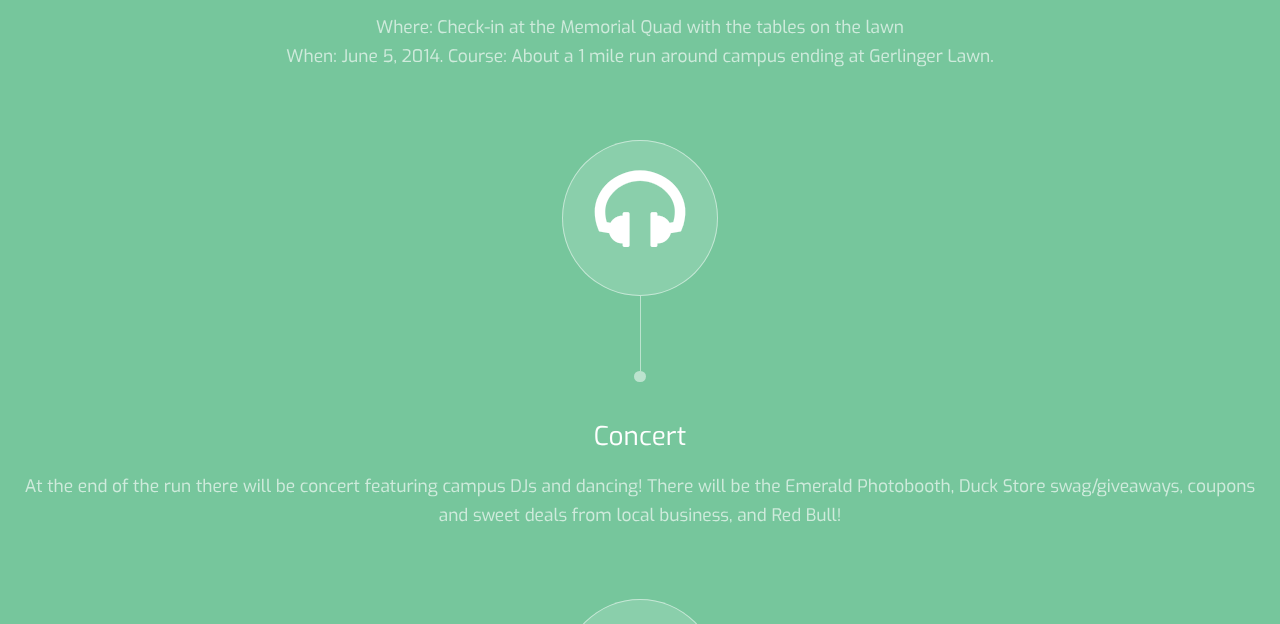
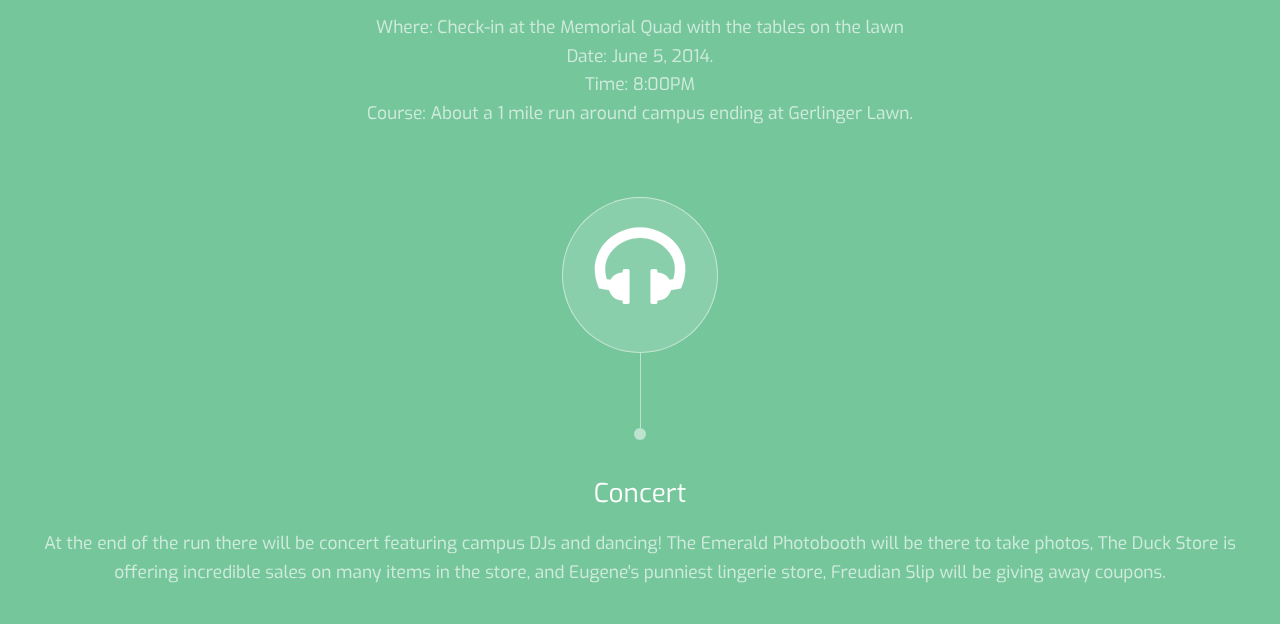
Before and after one commit to dailyemerald/undierun, a plain HTML site: page index.html in a window 1280 px wide. Shown: the part 1753-2377 px from the top of the page. Drawn offline with Linux system fonts and the light colour scheme.

Commit message:
Copy Changes

```diff
--- a/index.html
+++ b/index.html
@@ -1,9 +1,4 @@
 <!DOCTYPE HTML>
-<!--
-	Tessellate 1.0 by HTML5 UP
-	html5up.net | @n33co
-	Free for personal and commercial use under the CCA 3.0 license (html5up.net/license)
--->
 <html>
 	<head>
 		<title>Undie Run</title>
@@ -27,13 +22,6 @@
 
 		<!-- Header -->
 			<section id="header" class="dark">
-				<!-- <header>
-					<h1>Welcome to Tessellate</h1>
-					<p>A free responsive site template by <a href="http://html5up.net/">HTML5 UP</a></p>
-				</header>
-				<footer>
-					<a href="#first" class="button scrolly">Proceed to second phase</a>
-				</footer>-->
 			</section>
 
 		<!-- First -->
@@ -67,7 +55,8 @@
 										<h3>Undie Run</h3>
 									</header>
 									<p>Where: Check-in at the Memorial Quad with the tables on the lawn <br>
-										When: June 5, 2014.
+										Date: June 5, 2014.<br>
+										Time: 8:00PM<br>
 										Course: About a 1 mile run around campus ending at Gerlinger Lawn.
 
 								</p>
@@ -79,7 +68,7 @@
 									<header>
 										<h3>Concert</h3>
 									</header>
-									<p>At the end of the run there will be concert featuring campus DJs and dancing! There will be the Emerald Photobooth, Duck Store swag/giveaways, coupons and sweet deals from local business, and Red Bull!</p>
+									<p>At the end of the run there will be concert featuring campus DJs and dancing! The Emerald Photobooth will be there to take photos, The Duck Store is offering incredible sales on many items in the store, and Eugene's punniest lingerie store, Freudian Slip will be giving away coupons.</p>
 								</section>
 							</div>
 							<div class="4u">
@@ -108,7 +97,7 @@
 			<section id="second" class="main">
 				<header>
 					<div class="container">
-						<h2>Presented by The Duck Store and The Emerald</h2>
+						<h2>Presented by <a href="http://uoduckstore.com">The Duck Store</a> and <a href="http://dailyemerald.com">The Emerald</a></h2>
 					</div>
 				</header>
 			</section>
```
